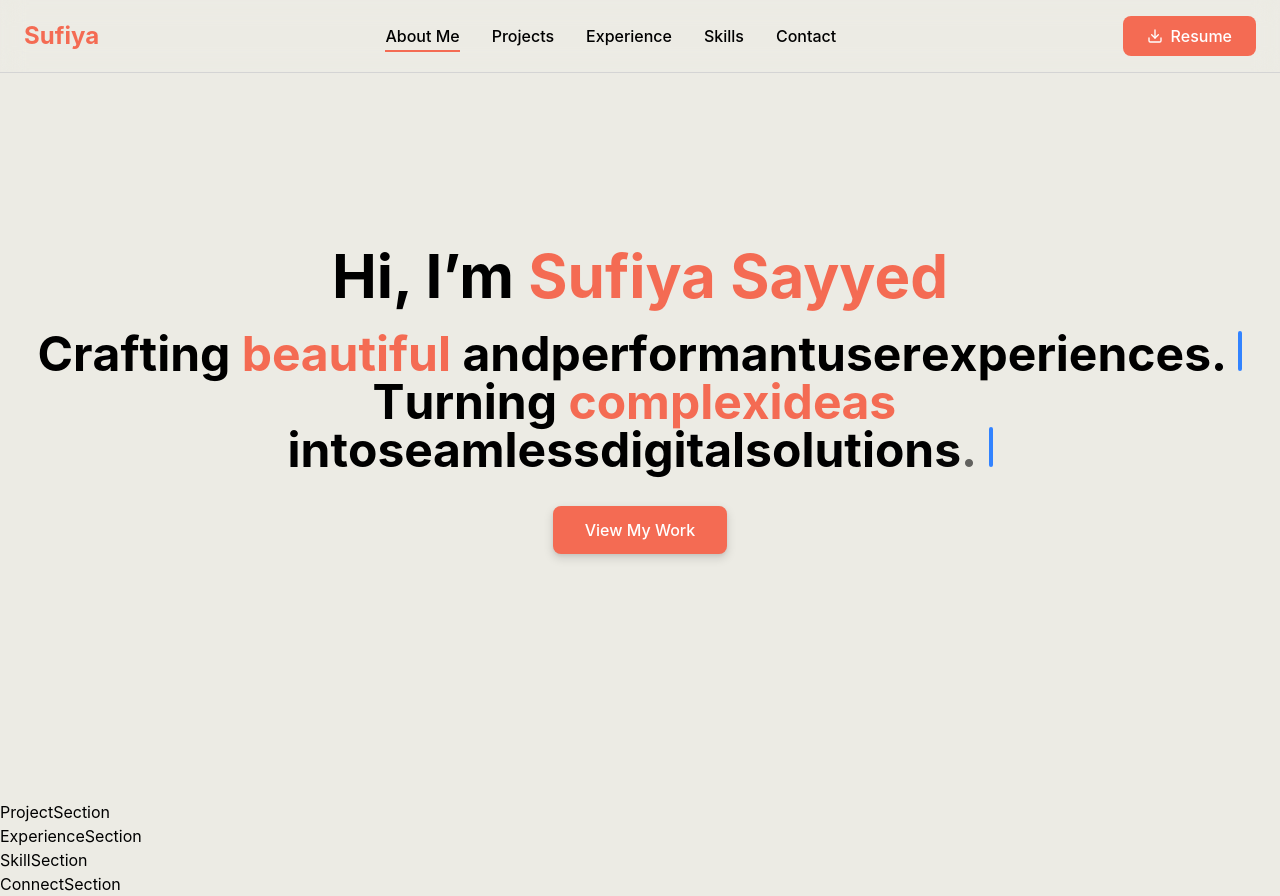
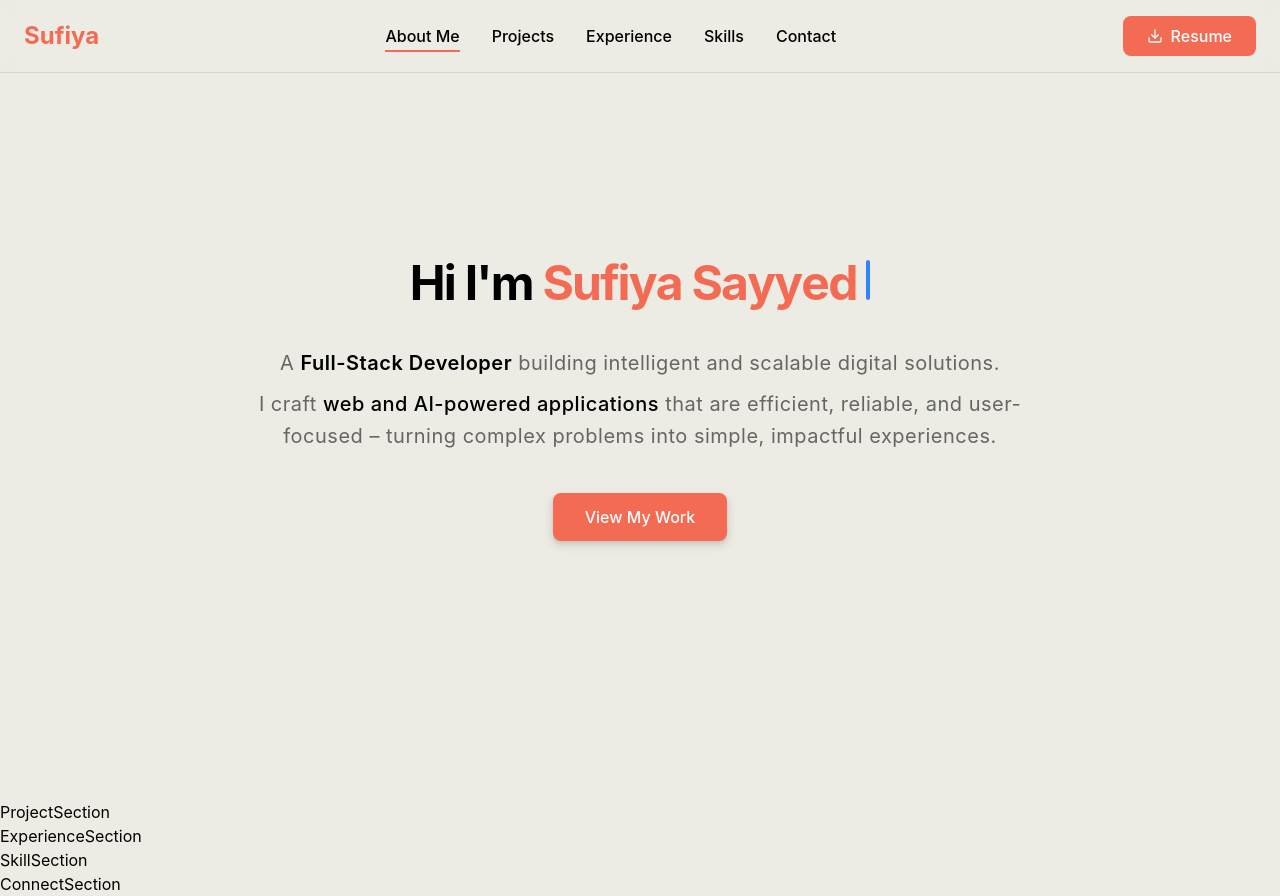
Before and after one commit to SufiyaSayyed/Portfolio, a Next.js app: page / in a window 1280 px wide. Built offline with nearby package versions, Linux system fonts and the light colour scheme.

Commit message:
hero section ui fixes

```diff
--- a/components/HeroSection.tsx
+++ b/components/HeroSection.tsx
@@ -1,10 +1,17 @@
-'use client'
+"use client";
 
-import React from 'react'
-import { motion } from 'framer-motion'
-import { TypewriterEffect } from './ui/typewriter-effect'
+import React from "react";
+import { motion } from "framer-motion";
+import { TypewriterEffect } from "@/components/ui/typewriter-effect";
 
 const HeroSection = () => {
+  const firstLine = [
+    { text: "Hi ", className: "text-foreground" },
+    { text: "I'm ", className: "text-foreground" },
+    { text: "Sufiya", className: "text-primary" },
+    { text: "Sayyed", className: "text-primary" },
+  ];
+
   return (
     <section
       id="about"
@@ -15,41 +22,33 @@ const HeroSection = () => {
         initial={{ opacity: 0, y: 30 }}
         animate={{ opacity: 1, y: 0 }}
         transition={{ duration: 0.8 }}
-        className="text-4xl md:text-6xl font-bold text-foreground mb-6"
+        className="text-4xl md:text-6xl lg:text-7xl font-extrabold tracking-tight text-foreground mb-10 leading-tight"
       >
-        Hi, I’m{' '}
-        <span className="text-primary">Sufiya Sayyed</span>
+        <TypewriterEffect words={firstLine} cursorClassName="text-black" />
       </motion.h1>
 
-      {/* Typewriter introduction */}
+      {/* Subheading lines */}
       <motion.div
-        initial={{ opacity: 0 }}
-        animate={{ opacity: 1 }}
+        initial={{ opacity: 0, y: 20 }}
+        animate={{ opacity: 1, y: 0 }}
         transition={{ delay: 0.5, duration: 0.8 }}
-        className="text-lg md:text-2xl text-muted-foreground mb-8"
+        className="text-base md:text-lg lg:text-xl text-muted-foreground mb-10 leading-relaxed tracking-wide max-w-3xl"
       >
-        <TypewriterEffect
-          words={[
-            { text: 'Crafting ', className: 'text-foreground' },
-            { text: 'beautiful ', className: 'text-primary' },
-            { text: 'and performant user experiences.' },
-          ]}
-          cursorClassName="text-primary"
-          typeSpeed={80}
-          deleteSpeed={50}
-          delaySpeed={1000}
-        />
-        <TypewriterEffect
-          words={[
-            { text: 'Turning ', className: 'text-foreground' },
-            { text: 'complex ideas ', className: 'text-primary' },
-            { text: 'into seamless digital solutions.' },
-          ]}
-          cursor={false}
-          typeSpeed={80}
-          deleteSpeed={50}
-          delaySpeed={2500}
-        />
+        <p className="mb-2">
+          A{" "}
+          <span className="font-semibold text-foreground">
+            Full-Stack Developer
+          </span>{" "}
+          building intelligent and scalable digital solutions.
+        </p>
+        <p>
+          I craft{" "}
+          <span className="font-medium text-foreground">
+            web and AI-powered applications
+          </span>{" "}
+          that are efficient, reliable, and user-focused – turning complex
+          problems into simple, impactful experiences.
+        </p>
       </motion.div>
 
       {/* CTA Button */}
@@ -58,15 +57,15 @@ const HeroSection = () => {
         animate={{ opacity: 1, y: 0 }}
         transition={{ delay: 1, duration: 0.6 }}
         onClick={() => {
-          const section = document.getElementById('projects')
-          section?.scrollIntoView({ behavior: 'smooth' })
+          const section = document.getElementById("projects");
+          section?.scrollIntoView({ behavior: "smooth" });
         }}
         className="px-8 py-3 bg-primary text-primary-foreground rounded-lg font-medium hover:opacity-90 transition-opacity shadow-md"
       >
         View My Work
       </motion.button>
     </section>
-  )
-}
+  );
+};
 
-export default HeroSection
+export default HeroSection;
```
